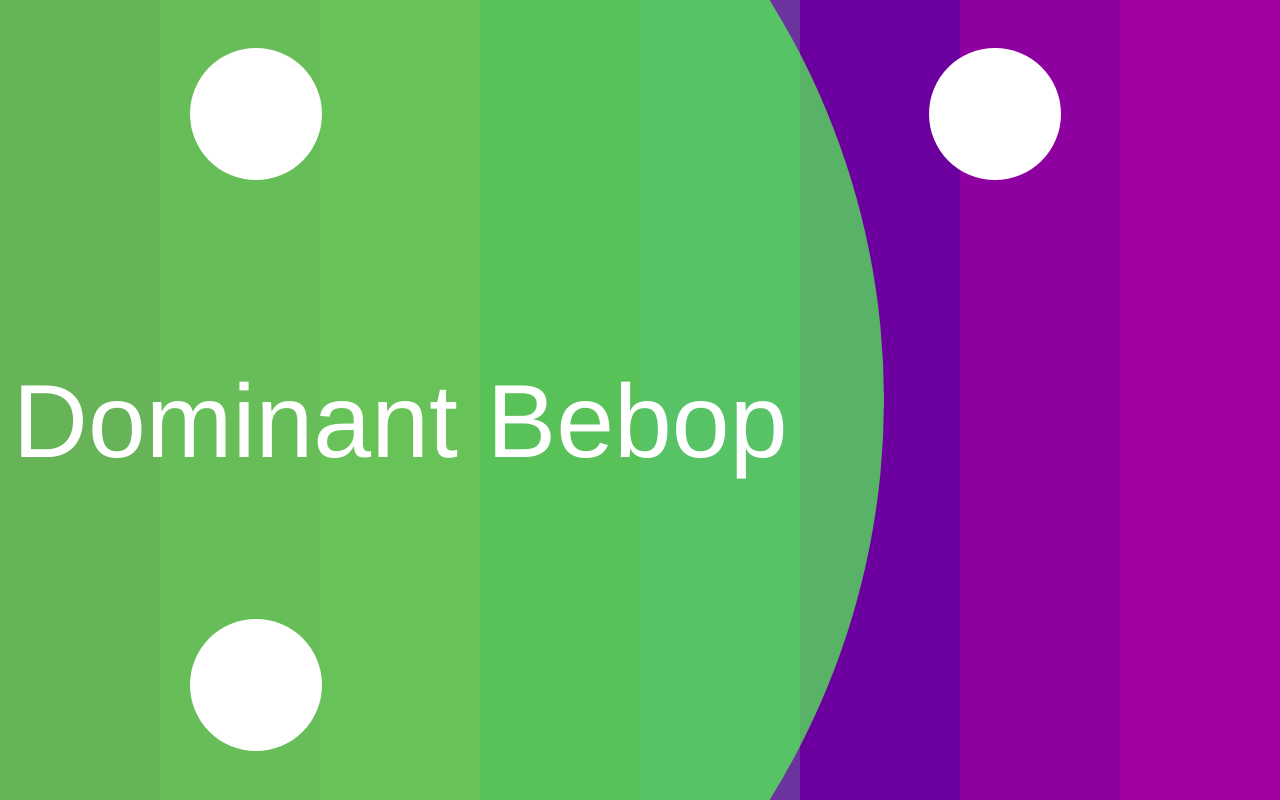
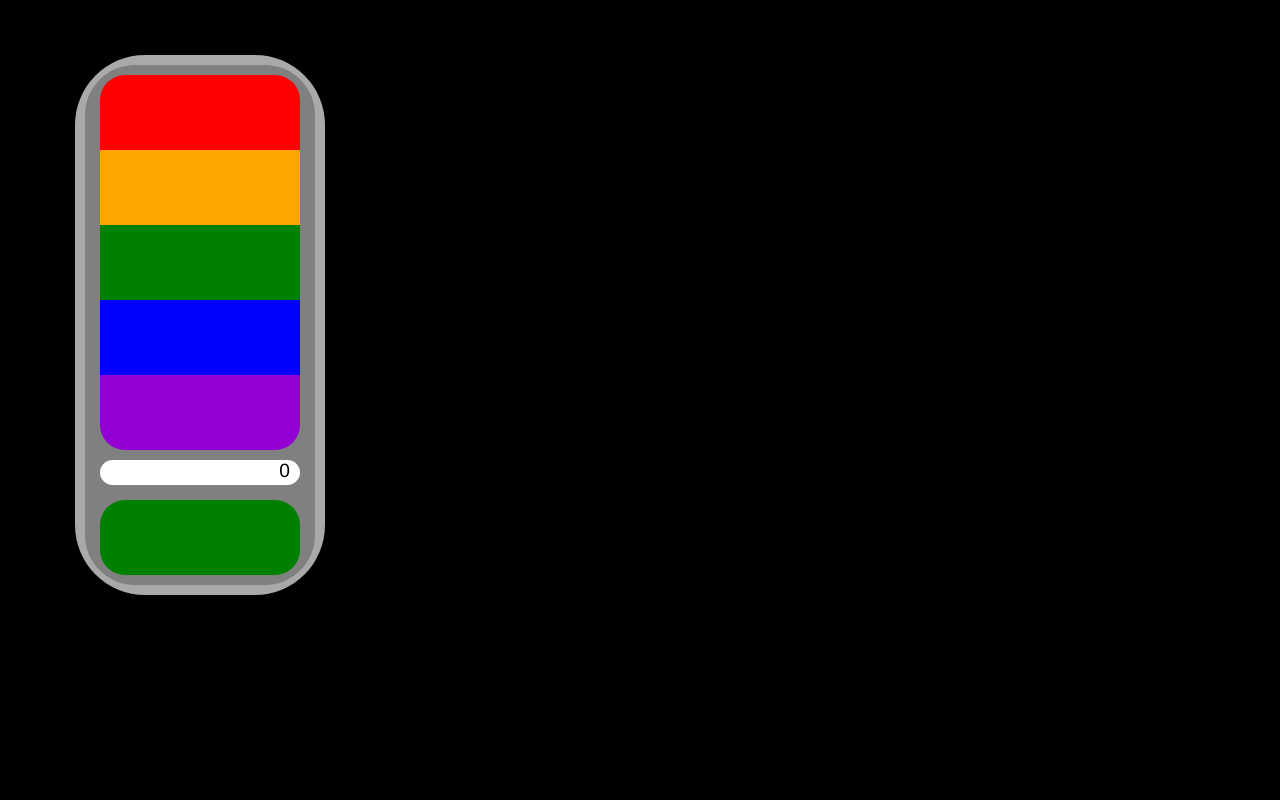
Before and after one commit to AnticipatorySolutions/Simone, a plain HTML site: page index.html in a window 1280 px wide. Drawn offline with Linux system fonts and the light colour scheme.

Commit message:
Update index.html
revising display adding game state

```diff
--- a/index.html
+++ b/index.html
@@ -1,36 +1,15 @@
 <!DOCTYPE html>
 <html>
 <head>
-<meta http-equiv="X-UA-Compatible" content="IE=Edge,chrome=1">
-<meta name="viewport" content="width=device-width, initial-scale=1, maximum-scale=1, user-scalable=no">
+<meta charset="UTF-8">
+<script>
 
-<title>Piano</title>
-<style type="text/css">
-body{background-color:#000000;}
-div{position:absolute;}
-canvas{position:absolute;}
-</style>
-<script>
-function menuState(){
-	//width of menu
-	this.x;
-	//height of menu
-	this.y;
-	//scale selected
-	this.v;
-	//zIndex of menu used to hide menu when not in use
-	this.z;
-	//game mode 1-Keyboard (no play route) 2-Simone (random play route) 3-Song Trainer (preset play route)
-	this.m;
-}
-var menu = new menuState;
-menu.z=2;
-var menuUpdate = new menuState;
 
-//default score menu setting
 //** Usage: Instantiate script by calling: var uniquevar=createsoundbite("soundfile1", "fallbackfile2", "fallebacksound3", etc)
 //** Call: uniquevar.playclip() to play sound
+
 var html5_audiotypes={ "mp3": "audio/mpeg", "ogg": "audio/ogg",}
+
 function createsoundbite(sound){
 	var html5audio=document.createElement('audio')
 	if (html5audio.canPlayType){ //check support for HTML5 audio
@@ -53,282 +32,195 @@ function createsoundbite(sound){
 		return {playclip:function(){throw new Error("Your browser doesn't support HTML5 audio unfortunately")}}
 	}
 }
+
+
 //Initialize two sound clips with 1 fallback file each:
-var c4=createsoundbite("jazzBass60_c4.ogg", "jazzBass60_c4.mp3")
-var c4s=createsoundbite("jazzBass60_c4s.ogg", "jazzBass60_c4s.mp3")
-var d4=createsoundbite("jazzBass60_d4.ogg", "jazzBass60_d4.mp3")
-var d4s=createsoundbite("jazzBass60_d4s.ogg", "jazzBass60_d4s.mp3")
-var e4=createsoundbite("jazzBass60_e4.ogg", "jazzBass60_e4.mp3")
-var f4=createsoundbite("jazzBass60_f4.ogg", "jazzBass60_f4.mp3")
-var f4s=createsoundbite("jazzBass60_f4s.ogg", "jazzBass60_f4s.mp3")
-var g4=createsoundbite("jazzBass60_g4.ogg", "jazzBass60_g4.mp3")
-var g4s=createsoundbite("jazzBass60_g4s.ogg", "jazzBass60_g4s.mp3")
-var a4=createsoundbite("jazzBass60_a4.ogg", "jazzBass60_a4.mp3")
-var a4s=createsoundbite("jazzBass60_a4s.ogg", "jazzBass60_a4s.mp3")
-var b4=createsoundbite("jazzBass60_b4.ogg", "jazzBass60_b4.mp3")
-//Returns Window Width
-function FindWidth(){let winW;
-	if (document.body && document.body.offsetWidth) {winW = document.body.offsetWidth;}
-	if (document.compatMode=='CSS1Compat' && document.documentElement && document.documentElement.offsetWidth ) {winW = document.documentElement.offsetWidth;}
-	if (window.innerWidth && window.innerHeight) {winW = window.innerWidth;}
-	return winW;
-}
-//Returns Window Height
-function FindHeight(){let winH;
-	if (document.body && document.body.offsetHeight) {winH = document.body.offsetWidth;}
-	if (document.compatMode=='CSS1Compat' && document.documentElement && document.documentElement.offsetHeight) {winH = document.documentElement.offsetHeight;}
-	if (window.innerHeight) {winH = window.innerHeight;}
-	return winH;
-}
-function roller(){
-	let notes;
-	let count=toneArray.length;
-	notes=toneArray.shift();
-	if(notes){playNote(notes,count);}
-	else{clearInterval(myInterval);}
+
+var soundRed=createsoundbite("jazzBass60_c4.ogg", "jazzBass60_c4.mp3");
+var soundYellow=createsoundbite("jazzBass60_d4.ogg", "jazzBass60_d4.mp3");
+var soundGreen=createsoundbite("jazzBass60_e4.ogg", "jazzBass60_e4.mp3");
+var soundBlue=createsoundbite("jazzBass60_g4.ogg", "jazzBass60_g4.mp3");
+var soundViolet=createsoundbite("jazzBass60_a4.ogg", "jazzBass60_a4.mp3");
+
+
+var soundFail=createsoundbite("jazzBass60_b4.ogg", "jazzBass60_b4.mp3");
+
+
+var ListFocus = "";
+var list = "";
+var ScoreShow = "";
+
+
+var level = 18;
+var SetColor = 0;
+var ElementID = 0;
+var Stage = 2;
+var UpStage = 0;
+var ListHolder = 0;
+var ScoreNum = 0;
+
+var intervalID = 0;
+var timerID = 0;
+var inPress = 0;
+
+var block = false;
+var gameOn = false;
+
+var ObjectID = new Array();
+ObjectID[0] = "Start";
+ObjectID[1] = "Div1";
+ObjectID[2] = "Div2";
+ObjectID[3] = "Div3";
+ObjectID[4] = "Div4";
+ObjectID[5] = "Div5";
+ObjectID[6] = "pScore";
+
+var ColorChoice = new Array();
+ColorChoice[0] = "Black";
+ColorChoice[1] ="Red";
+ColorChoice[2] = "Orange";
+ColorChoice[3] = "Green";
+ColorChoice[4] = "Blue";
+ColorChoice[5] = "DarkViolet";
+ColorChoice[6] = "Crimson";
+ColorChoice[7] = "Yellow";
+ColorChoice[8] = "Lime";
+ColorChoice[9] = "DeepSkyBlue";
+ColorChoice[10] = "Orchid";
+ColorChoice[11] = "MediumVioletRed";
+ColorChoice[12] = "Gold";
+ColorChoice[13] = "LawnGreen";
+ColorChoice[14] = "DodgerBlue";
+ColorChoice[15] = "Plum";
+
+
+function mDownStart(){if (block == false && gameOn == false) {block = true; gameOn = true; ElementID=0;SetColor=1;startlist();DisplayColor();ScoreNum=0; AddScore();playGame();}}
+function mDown1(){if (block == false && gameOn == true){block = true;ElementID=1;SetColor=11;DisplayColor(); inPress = 1; testPress();}}
+function mDown2(){if (block == false && gameOn == true){block = true;ElementID=2;SetColor=12;DisplayColor(); inPress = 2; testPress();}}
+function mDown3(){if (block == false && gameOn == true){block = true;ElementID=3;SetColor=13;DisplayColor(); inPress = 3; testPress();}}
+function mDown4(){if (block == false && gameOn == true){block = true;ElementID=4;SetColor=14;DisplayColor(); inPress = 4; testPress();}}
+function mDown5(){if (block == false && gameOn == true){block = true;ElementID=5;SetColor=15;DisplayColor(); inPress = 5; testPress();}}
+
+function mUpStart(){if (block == false && gameOn == false) {ElementID=0;SetColor=2;DisplayColor();}}
+function mUp1(){if (block == false) {ElementID=1;SetColor=6;DisplayColor();}}
+function mUp2(){if (block == false) {ElementID=2;SetColor=7;DisplayColor();}}
+function mUp3(){if (block == false) {ElementID=3;SetColor=8;DisplayColor();}}
+function mUp4(){if (block == false) {ElementID=4;SetColor=9;DisplayColor();}}
+function mUp5(){if (block == false) {ElementID=5;SetColor=10;DisplayColor();}}
+
+function mOverStart(){if (block == false && gameOn == false) {ElementID=0;SetColor=8;DisplayColor();}}
+function mOver1(){if (block == false) {ElementID=1;SetColor=6;DisplayColor();}}
+function mOver2(){if (block == false) {ElementID=2;SetColor=7;DisplayColor();}}
+function mOver3(){if (block == false) {ElementID=3;SetColor=8;DisplayColor();}}
+function mOver4(){if (block == false) {ElementID=4;SetColor=9;DisplayColor();}}
+function mOver5(){if (block == false) {ElementID=5;SetColor=10;DisplayColor();}}
+
+function mOutStart(){if (block == false && gameOn == false) {ElementID=0;SetColor=3;DisplayColor();}}
+function mOut1(){if (block == false) {ElementID=1;SetColor=1;DisplayColor();}}
+function mOut2(){if (block == false) {ElementID=2;SetColor=2;DisplayColor();}}
+function mOut3(){if (block == false) {ElementID=3;SetColor=3;DisplayColor();}}
+function mOut4(){if (block == false) {ElementID=4;SetColor=4;DisplayColor();}}
+function mOut5(){if (block == false) {ElementID=5;SetColor=5;DisplayColor();}}
+
+function add2list(){var number = Math.floor((Math.random()*5)+1); list = list + number;}
+function startlist(){var i;for (i=0;i<=level;i++){add2list();}}
+
+function fromList(){ListFocus=list.charAt(UpStage);ElementID=parseInt(ListFocus);runSounds();}
+function setClear(){SetColor = ElementID+10; timerID=setTimeout("returnColor()", 900)}
+
+function returnColor(){SetColor = SetColor - 10;DisplayColor();}
+
+function playList(){
+if(UpStage>Stage){SetColor = SetColor-10;DisplayColor(); UpStage=0; clearInterval(intervalID); block = false;}
+else {fromList();setClear();DisplayColor();UpStage++;}
 }
 
-//object maker: arrays of scale names and notes
-function cat(){
-this.name=[];
-this.scale=[];
-this.darkColour=[];
-this.colour=[];
-this.lightColour=[];
+function advanceLevel(){
+if (Stage == level){alert("You Won It All");resetGame();}
+else{Stage++; UpStage = 0; playGame();}
 }
 
-var tiger= new cat;
-tiger.name=["Arabic","Blues","Diminished","Dominant Bebop","Dorian","Enigmatic","Harmonic Minor","Hungarian Minor","Japanese In Sen","Lydian","Major Bebop","Major Pentatonic","Major","Melodic Minor","Minor Pentatonic","Phrygian","Whole Tone"];
-tiger.scale=[[1,2,5,6,8,9,12],[1,3,4,6,7,8,11],[1,3,4,6,7,9,10,12],[1,3,5,6,8,10,11,12],[1,3,4,6,8,10,11],[1,2,5,7,9,11,12],[1,3,4,6,8,9,12],[1,3,4,7,8,9,12],[1,2,6,8,11],[1,3,5,7,8,10,12],[1,3,5,6,8,9,10,12],[1,3,5,8,11],[1,3,5,6,8,10,12],[1,3,4,6,8,10,12],[1,4,6,8,11],[1,2,4,6,8,9,11],[1,3,5,7,9,11]];
-tiger.darkColour=["#DD0000","#DD8800","#DDDD00","#00DD00","#00DDDD","#0000DD","#8800DD","#DD00DD"];
-tiger.colour=["#FF0000","#FFAA00","#FFFF00","#00FF00","#00FFFF","#0000FF","#AA00FF","#FF00FF"];
-tiger.brightColour=["#FF8888","#FFAA88","#FFFFAA","#88FF88","#AAFFFF","#8888FF","#AA88FF","#FFAAFF"];
-menu.v=3;
-menuUpdate.v=3;
+function testPress() {
+fromList();
+if (inPress == ElementID){ScoreNum = ScoreNum + Stage;runSounds(); AddScore();winStage();}
+else {lostGame();}
+}
 
-//var toneArray=[];
-//makePlayList(toneArray,tiger.scale[menu.v]);
-var myInterval;
+function winStage(){
+if (UpStage == Stage) {UpStage = 0; ElementID = inPress; SetColor = ElementID + 10; timerID = setTimeout("returnColor()", 400); advanceLevel();}
+else {UpStage++; block = false;}
+}
+
+function lostGame(){
+resetGame();}
 
 
-//make copy of note array for use: x is array to hold the values, y is the array of notes
-function makePlayList(x,y){
-	var h;
-	for (var i=0;i<y.length;i++){
-		h=y[i];
-		x.push(h);
-	}
+function resetGame(){UpStage = 0; Stage = 2; list = ""; SetColor = 3; ElementID = 0;  runSounds();DisplayColor(); gameOn = false; block = false;}
+
+function playGame(){block = true;intervalID = setInterval("playList()", 1200);}
+
+function DisplayColor(){var x=document.getElementById(ObjectID[ElementID]);x.style.backgroundColor=ColorChoice[SetColor];}
+
+
+function AddScore(){ScoreShow = ScoreNum; document.getElementById(ObjectID[6]).innerHTML=ScoreShow;}
+
+function runSounds(){
+if (ElementID == 0){soundFail.playclip();}
+else if (ElementID == 1){soundRed.playclip();}
+else if (ElementID == 2){soundYellow.playclip();}
+else if (ElementID == 3){soundGreen.playclip();}
+else if (ElementID == 4){soundBlue.playclip();}
+else if (ElementID == 5){soundViolet.playclip();}
 }
 
-function playNote(NoteVal,Ident){
-	setBC(Ident,tiger.brightColour[Ident-1]);
-	if(NoteVal==1){ return setTimeout(c4.playclip,100);}
-	if(NoteVal==2){ return setTimeout(c4s.playclip,100);}
-	if(NoteVal==3){ return setTimeout(d4.playclip(),100);}
-	if(NoteVal==4){ return setTimeout(d4s.playclip(),100);}
-	if(NoteVal==5){ return setTimeout(e4.playclip(),100);}
-	if(NoteVal==6){ return setTimeout(f4.playclip(),100);}
-	if(NoteVal==7){ return setTimeout(f4s.playclip(),100);}
-	if(NoteVal==8){ return setTimeout(g4.playclip(),100);}
-	if(NoteVal==9){ return setTimeout(g4s.playclip(),100);}
-	if(NoteVal==10){ return setTimeout(a4.playclip(),100);}
-	if(NoteVal==11){ return setTimeout(a4s.playclip(),100);}
-	if(NoteVal==12){ return setTimeout(b4.playclip(),100);}
-}
+</script>
 
-function init(){
-	toneArray=[];
-	makePlayList(toneArray,tiger.scale[menu.v]);
+<style type="text/css">
+body{background-color:Black;}
 
-	let scaleLength=toneArray.length;
-	let x = FindWidth();
-	let y = FindHeight();
-	let noteValue;
-	let keyDepth;
-	let styleVal = "";
-	let BrightColourKey;
-	let ReturnColourKey;
-	let DarkColourKey;
+divback1{-moz-border-radius: 50px; border-radius: 50px; position: absolute;left:85px;top:65px;background-color:Grey; width:230px; height:520px; padding:0px;}
+
+divback2{-moz-border-radius: 70px;border-radius: 70px;position: absolute;left:75px;top:55px;background-color:DarkGrey; width:250px;height:540px; padding:0px;}
+
+div1{border-top-left-radius:25px;-moz-border-radius-topleft:25px;border-top-right-radius:25px;-moz-border-radius-topright:25px; position:absolute;left:100px;top:75px;background-color:Red;width:200px; height:75px;padding:0px;}
+
+div2{position:absolute;left:100px;top:150px;background-color:Orange; width:200px; height:75px; padding:0px;}
+div3{position:absolute;left:100px;top:225px;background-color:Green; width:200px; height:75px; padding:0px;}
+div4{position:absolute;left:100px;top:300px;background-color:Blue; width:200px; height:75px; padding:0px;}
+div5{border-bottom-right-radius:25px; -moz-border-radius-bottomright:25px; border-bottom-left-radius:25px;-moz-border-radius-bottomleft:25px; position:absolute;left:100px;top:375px;background-color:DarkViolet; width:200px; height:75px; padding:0px;}
+
+divStart{ -moz-border-radius: 25px; border-radius: 25px;position:absolute;left:100px;top:500px;background-color:Green;width:200px;height:75px;padding:0px; }
+
+divScore{-moz-border-radius: 25px; border-radius: 25px; position:absolute; left: 100px; top: 460px; width: 200px; height: 25px; color: black; background-color: white; text-align: right; font-family: Gill, Helvetica, sans-serif; font-size: 120%;}
+
+p{margin:0px 10px 0px 0px;}
+
+</style>
+
+</head>
+
+<body>
+<divback2></divback2>
+<divback1></divback1>
+<divScore id="DivScore"><p id = "pScore">0</p></divScore>
+<divStart id="Start"  onmousedown="mDownStart()" onmouseup="mUpStart()" onmouseover="mOverStart()" onmouseout="mOutStart()"></divStart>
 
 
-	menu.x=x;
-	menu.y=y;
+<div1 id="Div1" onmousedown="mDown1()" onmouseup="mUp1()" onmouseover="mOver1()" onmouseout="mOut1()"></div1>
 
-	if (y>x){
-		keyDepth = Math.floor(menu.y/scaleLength);
-		for (let i=1;i<scaleLength+1;i++){
-			makeElement(document.body,"div",i);
-			setWidth(i,menu.x);
-			setHeight(i,keyDepth);
-			setTop(i,keyDepth*(i-1));
-			setLeft(i,0);
-			setBC(i,tiger.colour[i-1]);
-			BrightColourKey="keyBright("+i+")";
-			ReturnColourKey="keyReturn("+i+")";
-			DarkColourKey="keyDark("+i+")";
+<div2 id="Div2" onmousedown="mDown2()" onmouseup="mUp2()" onmouseover="mOver2()" onmouseout="mOut2()" style=""></div2>
 
-			noteValue = "playNote("+toneArray.pop()+","+i+")";
-			makeAttribute(document.getElementById(i),"onmousedown",noteValue);
-			makeAttribute(document.getElementById(i),"onmouseenter",DarkColourKey);
-			makeAttribute(document.getElementById(i),"onmouseleave",ReturnColourKey);
-			makeAttribute(document.getElementById(i),"onmouseup",DarkColourKey);
-			}
-	}
-	else if (y<x){
-		keyDepth = Math.floor(menu.x/scaleLength);
-		for (let i=1;i<scaleLength+1;i++){
-			makeElement(document.body,"div",i);
-			setWidth(i,keyDepth);
-			setHeight(i,menu.y);
-			setTop(i,0);
-			setLeft(i,keyDepth*(i-1));
-			setBC(i,tiger.colour[i-1]);
-			BrightColourKey="keyBright("+i+")";
-			ReturnColourKey="keyReturn("+i+")";
-			DarkColourKey="keyDark("+i+")";
-
-			noteValue = "playNote("+toneArray.pop()+","+i+")";
-			makeAttribute(document.getElementById(i),"onmousedown",noteValue);
-			makeAttribute(document.getElementById(i),"onmouseenter",DarkColourKey);
-			makeAttribute(document.getElementById(i),"onmouseleave",ReturnColourKey);
-			makeAttribute(document.getElementById(i),"onmouseup",DarkColourKey);
-
-		}
-	}
-
-	makeElement(document.body,"canvas","canvas");
-	makeAttribute(document.getElementById("canvas"),"width",menu.x);
-	makeAttribute(document.getElementById("canvas"),"height",menu.y);
-	setTop("canvas",0);
-	setLeft("canvas",0);
-	setZin("canvas",menu.z);
-	canvas.addEventListener('click', function() {}, false);
+<div3 id="Div3" onmousedown="mDown3()" onmouseup="mUp3()" onmouseover="mOver3()" onmouseout="mOut3()" ></div3>
 
 
-makePlayList(toneArray,tiger.scale[menu.v]);
-//myInterval = setInterval(roller,1000);
+<div4 id="Div4" onmousedown="mDown4()" onmouseup="mUp4()" onmouseover="mOver4()" onmouseout="mOut4()"></div4>
 
-draw();
-AddClickMinder();
-}
 
-function keyBright(Ident){setBC(Ident,tiger.brightColour[Ident-1]);}
-function keyReturn(Ident){setBC(Ident,tiger.colour[Ident-1]);}
-function keyDark(Ident){setBC(Ident,tiger.darkColour[Ident-1]);}
+<div5 id="Div5" onmousedown="mDown5()" onmouseup="mUp5()" onmouseover="mOver5()" onmouseout="mOut5()"></div5>
 
-function wipeBody(){
-	let len=document.body.childNodes.length;
 
-	for (let i=0;i<len;i++){
-		document.body.removeChild(document.body.firstChild);
-	}
-init();
-}
 
-//Display Functions - V
-//create elements
-function makeElement(LocName,EleName,Ident){var holder = document.createElement(EleName);holder.id = Ident;LocName.appendChild(holder);}
-function makeAttribute(LocName,AttName,AttVal){LocName.setAttribute(AttName,AttVal);}
-//set attributes
-function setHeight(Ident,h){document.getElementById(Ident).style.height=h+"px";}
-function setWidth(Ident,w){document.getElementById(Ident).style.width=w+"px";}
-function setZin(Ident,z){document.getElementById(Ident).style.zIndex=z;}
-function setTop(Ident,t){document.getElementById(Ident).style.top=t+"px";}
-function setLeft(Ident,lft){document.getElementById(Ident).style.left=lft+"px";}
-function setBC(Ident,bc){document.getElementById(Ident).style.backgroundColor=bc;}
 
-function draw(){
-	var c = document.getElementById('canvas');
-	var ctx = c.getContext('2d');
-	ctx.globalAlpha=.8;
-	backgroundFill(ctx,0,0,menu.x,menu.y,"#880088");
-	var topY=Math.floor(menu.y/7);
-	var botY=Math.floor((menu.y/7*6))
-	var lefX=Math.floor(menu.x/5);
-	var rigX=Math.floor((menu.x/9)*7);
-	var radiusLen=Math.floor(menu.y/12);
-	var rotRadian=Math.PI*2;
-	ctx.globalAlpha=.7;
-	ctx.beginPath();
-	ctx.arc((menu.x/10),(menu.y/2),Math.floor((menu.x+menu.y)/2.75),0,Math.PI*2,true);
-	ctx.fillStyle="rgb(80,255,80)";
-	ctx.fill();
-	//up button
-	MakeButton(ctx,1,lefX,topY,radiusLen,rotRadian,"rgb(255,255,255)");
-	//down button
-	MakeButton(ctx,1,lefX,botY,radiusLen,rotRadian,"rgb(255,255,255)");
-	//accept button
-	MakeButton(ctx,1,rigX,topY,radiusLen,rotRadian,"rgb(255,255,255)");
-	//decline button
-	//MakeButton(ctx,1,rigX,botY,radiusLen,rotRadian,"rgb(255,255,255)");
-	//label
-	WhiteTextFont(ctx);
-	ctx.globalAlpha=1;
-	ctx.fillText(tiger.name[menuUpdate.v],menu.x/100,Math.floor((menu.y/7)*4));
-}
 
-//creates circular buttons in canvas
-function MakeButton(ctx,alpha,x,y,rad,rot,styleIT){
-	ctx.globalAlpha=alpha;
-	ctx.beginPath();
-	ctx.arc(x,y,rad,0,rot,true);
-	ctx.fillStyle=styleIT;
-	ctx.fill();
-}
-
-//moves up menu options
-function selectUp(x,y){
-if (((menu.x/5)-(menu.y/12))<=x&&((menu.x/5)+(menu.y/12))>=x&&(Math.floor(menu.y/7)-(menu.y/12))<=y&&(Math.floor(menu.y/7)+(menu.y/12))>=y&&menuUpdate.v!=0){
-	//clear text screen
-	clearScreen(0,0,menu.x,menu.y);
-	//console.log(menu.v);
-	menuUpdate.v=menuUpdate.v-1;
-	draw();
-	}
-}
-
-//moves down menu options
-function selectDown(x,y){
-if (((menu.x/5)-(menu.y/12))<=x&&((menu.x/5)+(menu.y/12))>=x&&(Math.floor((menu.y/7)*6)-(menu.y/12))<=y&&(Math.floor((menu.y/7)*6)+(menu.y/12))>=y&&menuUpdate.v!=tiger.name.length-1){
-	//clear text screen
-	clearScreen(0,0,menu.x,menu.y);
-	//console.log(menu.v);
-	menuUpdate.v=menuUpdate.v+1;
-	draw();
-	}
-}
-
-//confirms selection from the scale menu
-function selectAccept(x,y){
-var xPos=Math.floor((menu.x/9)*7);
-var yPos=Math.floor((menu.y/7));
-var radLen=Math.floor((menu.y/12));
-
-if (x<=xPos+radLen&&x>=xPos-radLen&&y<=yPos+radLen&&y>=yPos-radLen){
-	menu.z=-5;
-	menu.v=menuUpdate.v;
-	wipeBody();
-	}
-}
-
-//adds a click minder to capture interaction with the canvas and run button tools
-function AddClickMinder(){
-	// Add event listener for `click` events.
-	document.getElementById('canvas').addEventListener('click', function(event) {
-    var x = event.pageX;
-    var y = event.pageY;
-		//console.log("x "+x+" y "+y);
-		setTimeout(selectUp(x,y),500);
-		setTimeout(selectDown(x,y),500);
-		setTimeout(selectAccept(x,y),500);
-	}, false);
-}
-
-function clearScreen(i,j,k,m){document.getElementById('canvas').getContext('2d').clearRect(i,j,k,m);}
-function WhiteTextFont(x){var c=Math.floor((menu.x+menu.y)/20);x.font=c+"px Helvetica, sans-serif";x.fillStyle="rgb(255,255,255)";};
-function backgroundFill(x,i,j,k,m,s){x.fillStyle=s;x.fillRect(i,j,k,m);}
-</script>
-</head>
-<body onLoad=init(); onResize=setTimeout(wipeBody(),20);>
 </body>
 </html>
```
